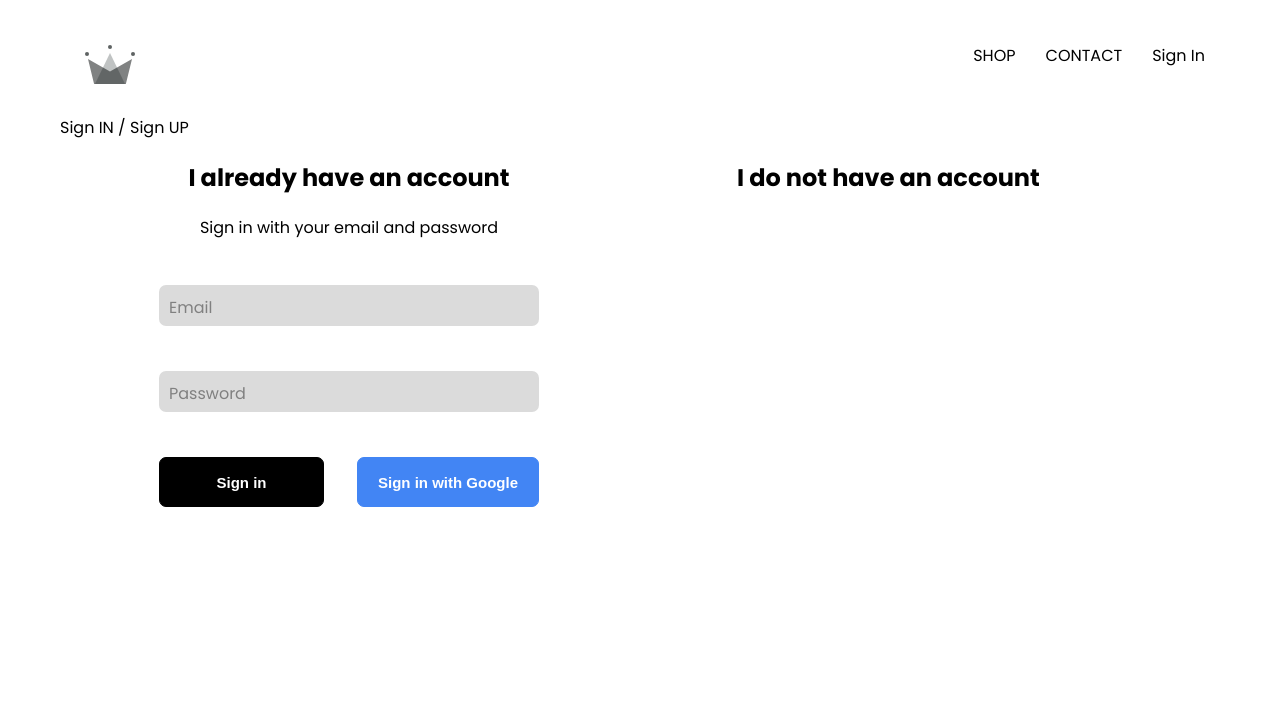
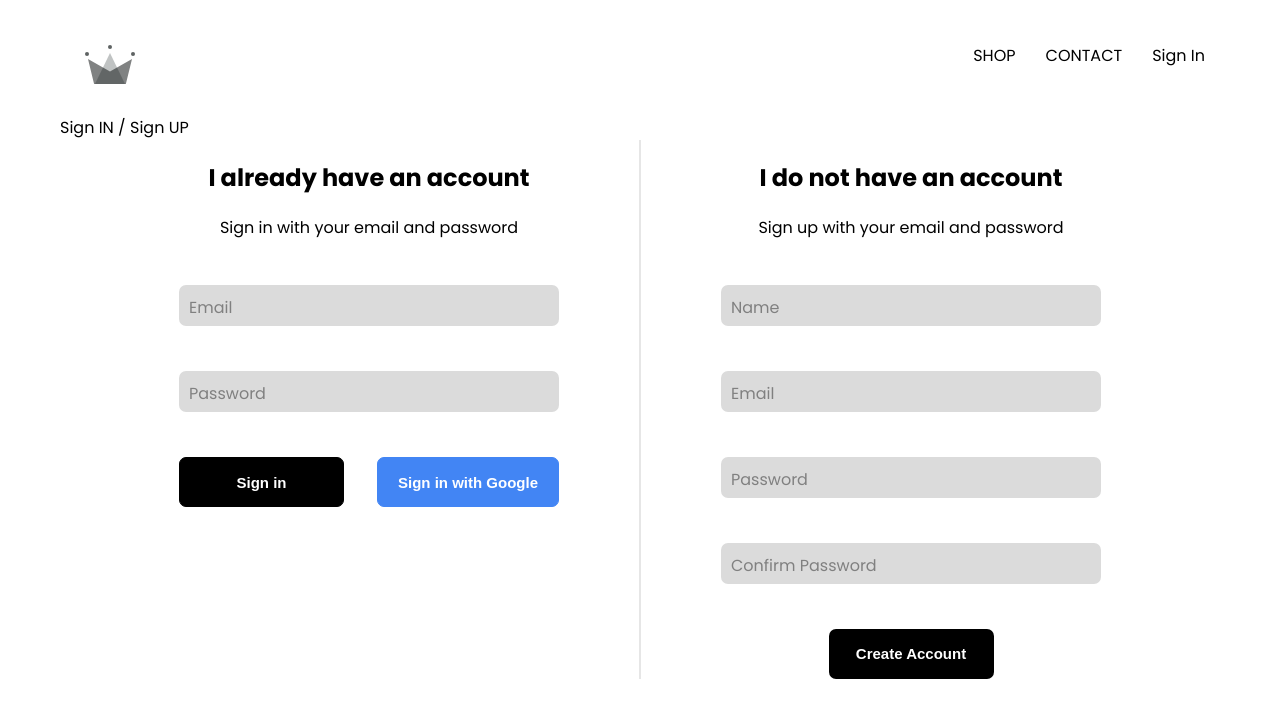
Before and after one commit to iamchetangg/ecommwebsite, a React (Create React App) app: page /signin in a window 1280 px wide. Shown: the top 718 px of the page. Built offline with nearby package versions, Linux system fonts and the light colour scheme; no server answers.

Commit message:
CompletedSignUpwithEmail and stored data.

```diff
--- a/package.json
+++ b/package.json
@@ -6,6 +6,7 @@
     "@testing-library/jest-dom": "^5.16.1",
     "@testing-library/react": "^12.1.2",
     "@testing-library/user-event": "^13.5.0",
+    "bulma-divider": "^0.2.0",
     "firebase": "^9.6.2",
     "react": "^17.0.2",
     "react-dom": "^17.0.2",
--- a/src/App.js
+++ b/src/App.js
@@ -5,8 +5,10 @@ import { Route, Routes } from "react-router-dom";
 import ShopPage from "./pages/shop/shop.component";
 import Header from "./components/header-component/header.component";
 import SignInAndSignUpParentPage from "./pages/signin-signup/signin-signup.component";
-import { Fbs } from ".";
-import { auth } from "./firebase/firebase.utils";
+
+import { createUserProfileDoc, auth } from "./firebase/firebase.utils";
+import { onSnapshot } from "firebase/firestore";
+
 
 // async function test(){
 //   const ffs = getFirestore(Fbs);
@@ -27,10 +29,24 @@ class App extends React.Component {
   unsubscribeFromAuth = null;
 
   componentDidMount() {
-    this.unsubscribeFromAuth = auth.onAuthStateChanged(user => {
+    this.unsubscribeFromAuth = auth.onAuthStateChanged(async user => {
+      if (user != null) {
+
+        const userRef = await createUserProfileDoc(user);
+        onSnapshot(userRef, (doc) => {
+          if (doc.exists) {
+            this.setState({
+              currentUser: {
+                uid: doc.id, ...doc.data()
+              }
+            });
+            console.log("Current data: ", this.state.currentUser);
+          }
+
+        });
+      }
       this.setState({ currentUser: user });
-      console.log(this.state.currentUser);
-    })
+    });
   }
 
   componentWillUnmount() {
--- a/src/components/custom-button/custom-button.styles.scss
+++ b/src/components/custom-button/custom-button.styles.scss
@@ -39,6 +39,7 @@
   padding: 0 20px 0 20px;
   // text-transform: uppercase;
   font-weight: bolder;
+  transition: 300ms ease all;
 
   &:hover {
     background-color: #357ae8;
@@ -51,6 +52,7 @@
   min-width: 165px;
   width: auto;
   height: 50px;
+  border-radius: 7px;
   // letter-spacing: 0.5px;
   line-height: 50px;
   padding: 0 20px 0 20px;
@@ -62,6 +64,7 @@
   font-weight: bolder;
   border: none;
   cursor: pointer;
+  transition: 300ms ease all;
 
   &:hover {
     background-color: white;
--- a/src/components/sign-up-area/sign-up.component.jsx
+++ b/src/components/sign-up-area/sign-up.component.jsx
@@ -1,20 +1,101 @@
 import React from "react";
 
 import "./sign-up.styles.scss";
+
+import FormInput from "../form-input/form-input.component";
+import CustomButton from "../custom-button/custom-button.component";
+import { auth, createUserProfileDoc } from "../../firebase/firebase.utils";
+import { createUserWithEmailAndPassword } from "firebase/auth";
 
 class SignUpArea extends React.Component {
   constructor(props) {
     super(props);
 
     this.state = {
-      stateee: "s",
+      displayName: "",
+      email: "",
+      password: "",
+      confirmPassword: "",
     };
   }
+
+  handleSubmit = async (event) => {
+    event.preventDefault();
+    const { displayName, email, password, confirmPassword } = this.state;
+    if (password != confirmPassword) {
+      alert("Passwords don't match!");
+      return;
+    }
+
+    try {
+      const { user } = await createUserWithEmailAndPassword(
+        auth,
+        email,
+        password
+      );
+      await createUserProfileDoc(user, { displayName });
+      this.setState({
+        displayName: "",
+        email: "",
+        password: "",
+        confirmPassword: "",
+      });
+    } catch (err) {
+      console.error(err);
+    }
+  };
 
   render() {
     return (
       <div className="sign-up">
-        <h2>I do not have an account</h2>
+        <h2 className="title">I do not have an account</h2>
+        <span>Sign up with your email and password</span>
+        <form className="sign-up-form" onSubmit={this.handleSubmit}>
+          <FormInput
+            name="displayName"
+            label="Name"
+            value={this.state.displayName}
+            handleChange={(v) =>
+              this.setState({ [v.target.name]: v.target.value })
+            }
+            required={true}
+          ></FormInput>
+          <FormInput
+            name="email"
+            type="email"
+            label="Email"
+            value={this.state.email}
+            handleChange={(v) =>
+              this.setState({ [v.target.name]: v.target.value })
+            }
+            required={true}
+          ></FormInput>
+          <FormInput
+            name="password"
+            type="password"
+            label="Password"
+            value={this.state.password}
+            handleChange={(v) =>
+              this.setState({ [v.target.name]: v.target.value })
+            }
+            required={true}
+          ></FormInput>
+          <FormInput
+            name="confirmPassword"
+            type="password"
+            label="Confirm Password"
+            value={this.state.confirmPassword}
+            handleChange={(v) =>
+              this.setState({ [v.target.name]: v.target.value })
+            }
+            required={true}
+          ></FormInput>
+          <CustomButton
+            type="submit"
+            label="Create Account"
+            _type="createAcc"
+          />
+        </form>
       </div>
     );
   }
--- a/src/components/sign-up-area/sign-up.styles.scss
+++ b/src/components/sign-up-area/sign-up.styles.scss
@@ -1,3 +1,13 @@
 .sign-up {
-  width: 30vw;
+  width: 380px;
+  display: flex;
+  flex-direction: column;
+  text-align: center;
+
+  .sign-up-buttons {
+    display: flex;
+
+    justify-items: center;
+    justify-content: space-between;
+  }
 }
--- a/src/firebase/firebase.utils.js
+++ b/src/firebase/firebase.utils.js
@@ -1,10 +1,10 @@
-import  { initializeApp }  from "@firebase/app" ;
+import { initializeApp } from "@firebase/app";
 
 
 
 
 import { getAuth, signInWithPopup, GoogleAuthProvider } from "firebase/auth";
-import { getFirestore } from "firebase/firestore";
+import { getDocFromServer, getFirestore, getDocs, getDoc, doc, Firestore, collection, setDoc, updateDoc } from "firebase/firestore";
 
 //import { getAnalytics } from "firebase/analytics";
 
@@ -30,10 +30,40 @@ const config = {
 //const analytics = getAnalytics(Fbs);
 
 
+
+
 export const auth = getAuth(app);
-  export const firestore=getFirestore(app);
+export const firestore = getFirestore(app);
 
-  const provider=new GoogleAuthProvider();
-  provider.setCustomParameters({prompt:'select_account'});
-  export const signInWithGoogle=()=>signInWithPopup(auth,provider);
+export const createUserProfileDoc = async (userAuth, additionalData) => {
+  if (userAuth == null) return;
+
+
+  const userDocRef = doc(firestore, 'users', `${userAuth.uid}`);
+
+  const snapshot = await getDoc(userDocRef);
+  if (snapshot.exists && snapshot.data() == null) {
+    const { displayName, uid, email, photoURL, emailVerified } = userAuth;
+    const createdAt = new Date();
+
+    try {
+      setDoc(userDocRef, { 'createdAt': createdAt, 'displayName': displayName, 'uid': uid, 'email': email, 'photoURL': photoURL, 'emailVerified': emailVerified, ...additionalData });
+    }
+    catch (err) {
+      console.error('Error creating user', err);
+    }
+
+  } else {
+    console.log('updating');
+    const { displayName, uid, email, photoURL, emailVerified } = userAuth;
+    updateDoc(userDocRef, { 'displayName': displayName, 'uid': uid, 'email': email, 'photoURL': photoURL, 'emailVerified': emailVerified, ...additionalData });
+  }
+  return userDocRef;
+
+  // console.log(snapshot.data());
+
+}
+const provider = new GoogleAuthProvider();
+provider.setCustomParameters({ prompt: 'select_account' });
+export const signInWithGoogle = () => signInWithPopup(auth, provider);
 export default app;
--- a/src/pages/signin-signup/signin-signup.component.jsx
+++ b/src/pages/signin-signup/signin-signup.component.jsx
@@ -1,6 +1,7 @@
 import React from "react";
 
 import "./signin-signup.styles.scss";
+
 import SignInArea from "../../components/sign-in-area/sign-in.component";
 import SignUpArea from "../../components/sign-up-area/sign-up.component";
 
@@ -10,6 +11,7 @@ const SignInAndSignUpParentPage = () => {
       Sign IN / Sign UP
       <div className="area-holder">
         <SignInArea />
+        <div className="divider"></div>
         <SignUpArea />
       </div>
     </div>
--- a/src/pages/signin-signup/signin-signup.styles.scss
+++ b/src/pages/signin-signup/signin-signup.styles.scss
@@ -1,4 +1,11 @@
 .area-holder {
   display: flex;
-  justify-content: space-around;
+  justify-content: center;
+  gap: 80px;
+
+  .divider {
+    width: 2px;
+    height: auto;
+    background-color: #e6e6e6;
+  }
 }
```
Also changed, not shown: 1 other file (tests, documents, lock files or other folders). Lines whose indentation alone changed are shown as unchanged.
